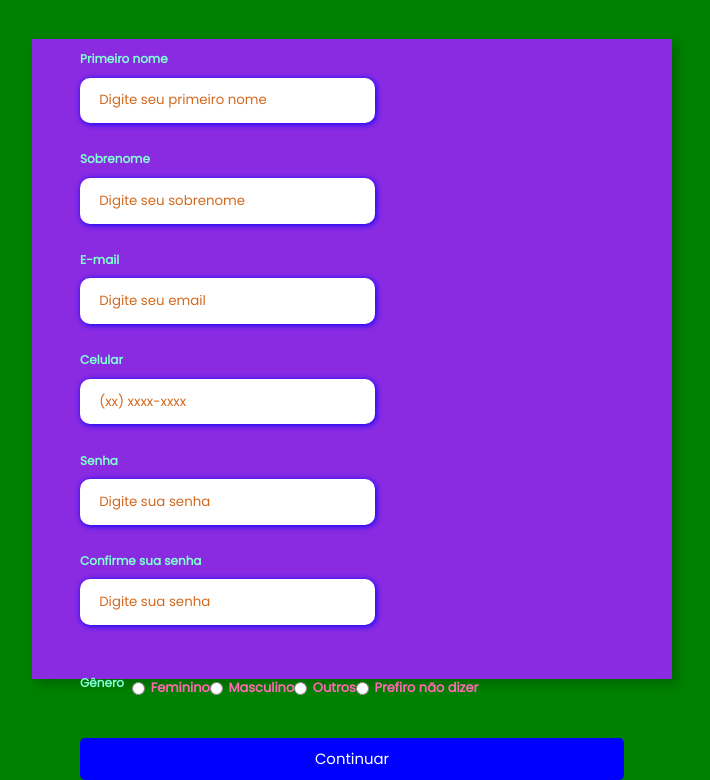
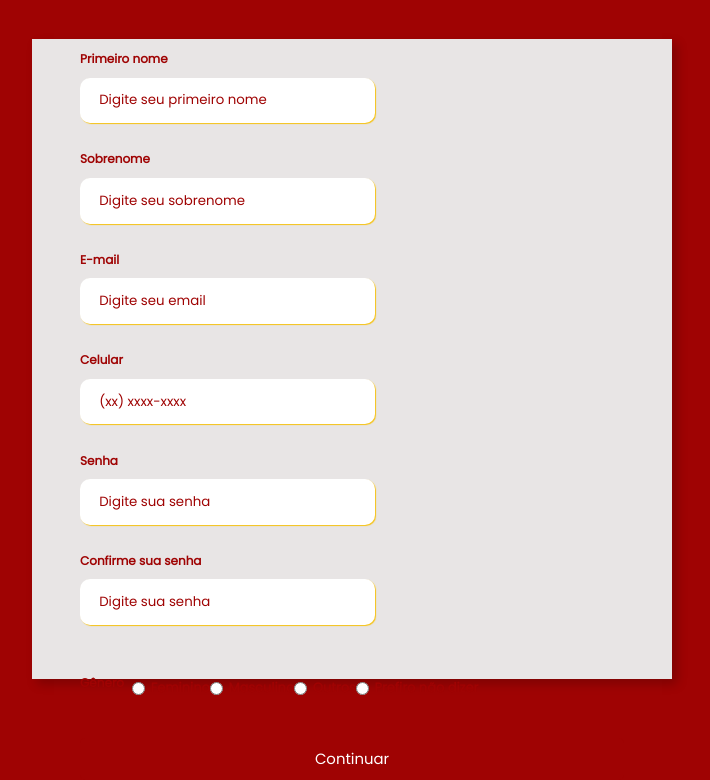
Before and after one commit to projetos-mayra/cadastroej, a plain HTML site: page index.html in a window 1280 px wide. Shown: the part 41-821 px from the top of the page, without its empty margins (288-998 px from the left). Drawn offline with Linux system fonts and the light colour scheme.

Commit message:
Add files via upload

```diff
--- a/css/style.css
+++ b/css/style.css
@@ -12,7 +12,7 @@ body{
   display: flex;
   justify-content: center;
   align-items: center;
-  background: green;
+  background: #9F0303;
 }
 
 .container{
@@ -27,7 +27,7 @@ body{
   display: flex;
   justify-content: center;
   align-items: center;
-  background-color: #fff;
+  background-color: #F7F7F7;
   padding: 1rem;
 }
 
@@ -41,7 +41,7 @@ body{
   justify-content: center;
   align-items: center;
   flex-direction: column;
-  background-color: blueviolet;
+  background-color: #E8E5E5;
   padding: 3rem;
 }
 
@@ -58,14 +58,14 @@ body{
 
 .login-button button{
   border: none;
-  background-color: fuchsia;
+  background-color: #9F0303;
   padding: 0.4rem 1rem;
   border-radius: 5px;
   cursor: pointer;
 }
 
 .login-button button:hover{
-  background-color: brown;
+  background-color: #F6C314;
 }
 
 .login-button button a {
@@ -79,7 +79,7 @@ body{
   display: block;
   width: 5rem;
   height: 0.3rem;
-  background-color: yellow;
+  background-color: #F6C314;
   margin: 0 auto;
   position: absolute;
   border-radius: 10px;
@@ -103,16 +103,18 @@ body{
   padding: 0.8rem 1.2rem;
   border: none;
   border-radius: 10px;
-  box-shadow: 1px 1px 6px blue;
+  box-shadow: 1px 1px 1px #F6C314
+  ;
 }
 
 .input-box input:hover{
-  background-color: yellow;
+  background-color: #F7F7F7;
 
 }
 
 .input-box input:focus-visible{
-  outline: 1px solid burlywood;
+  outline: 1px solid #9F0303
+  ;
 }
 
 .input-box label,
@@ -120,11 +122,11 @@ body{
 
   font-size: 0.75rem;
   font-weight: 600;
-  color:aquamarine;
+  color:#9F0303  ;
 }
 
 .input-box input::placeholder{
-  color: chocolate;
+  color: #9F0303;
 }
 
 .gender-group{
@@ -147,14 +149,14 @@ body{
 
   font-size: 0.81rem;
   font-weight: 600;
-  color: hotpink;
+  color: #9F0303;
 }
 
 .continue-button button{
   width: 100%;
   margin-top: 2.5rem;
   border: none;
-  background-color: blue;
+  background-color: #9F0303;
   padding: 0.62rem;
   border-radius: 5px;
   cursor: pointer;
@@ -162,7 +164,7 @@ body{
 
 
 .continue-button button:hover{
-  background-color: yellow;
+  background-color: #F6C314;
 }
 
 .continue-button button a{
```
